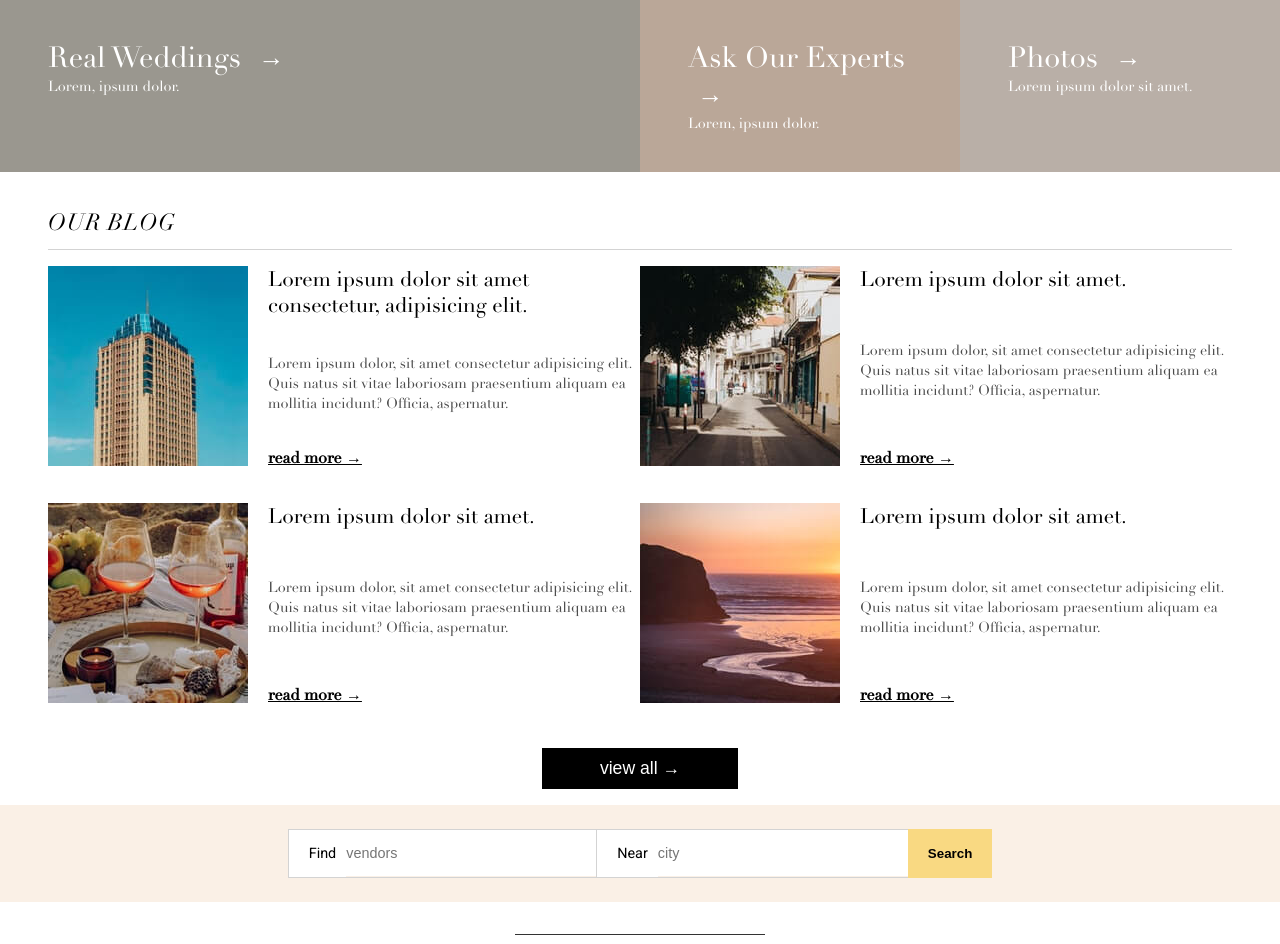
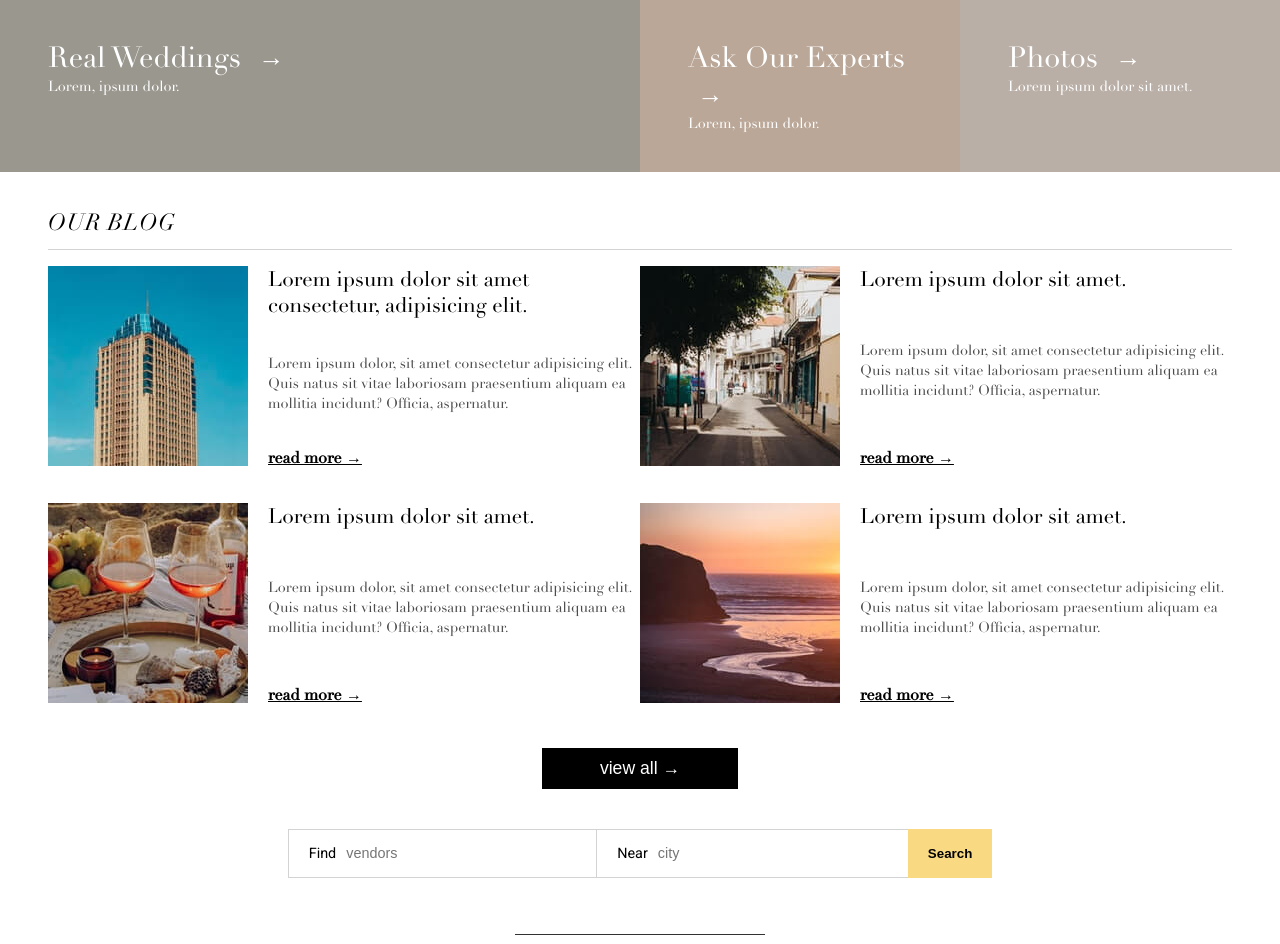
Before and after one commit to aman-maharshi/wo-projects, a React (Create React App) app in the folder site-1-react/: page / in a window 1280 px wide. Shown: the top 944 px of the page. Built offline with nearby package versions, Linux system fonts and the light colour scheme.

Commit message:
build -v4 minor changes

```diff
--- a/site-1-react/src/styles/search.css
+++ b/site-1-react/src/styles/search.css
@@ -3,7 +3,6 @@
     display: flex;
     justify-content: center;
     font-family: "Roboto", sans-serif;
-    background: linen;
 }
 .search__field {
     border: 1px solid lightgray;
```
Also changed, not shown: 8 other files (tests, documents, lock files or other folders).
